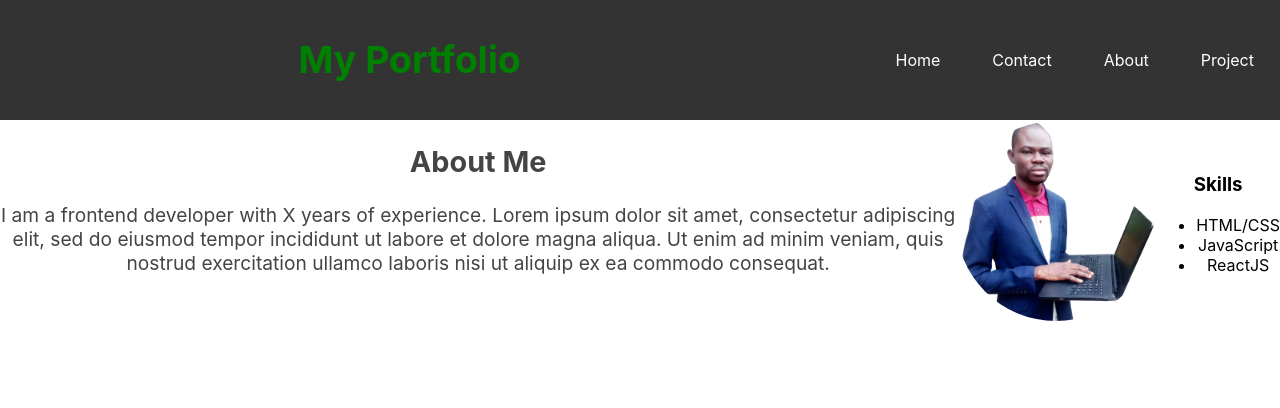
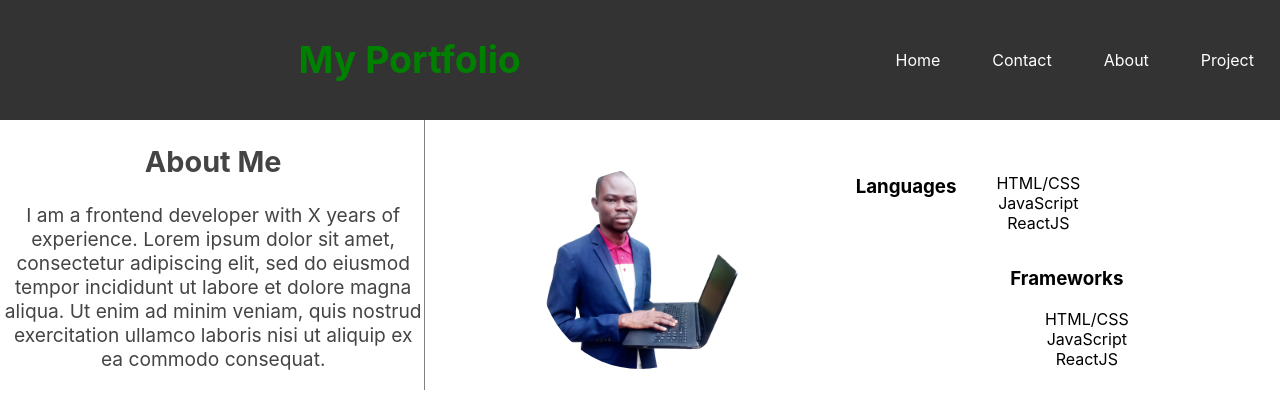
Before and after one commit to MayowaFunmi/simple_reactjs-portfolio, a React (Create React App) app: page / in a window 1280 px wide. Shown: the top 408 px of the page. Built offline with nearby package versions, Linux system fonts and the light colour scheme.

Commit message:
working on

```diff
--- a/public/index.html
+++ b/public/index.html
@@ -25,7 +25,7 @@
     <title>My Portfolio App</title>
     <style>
         body {
-            margin: 20px;
+            margin: 10px;
         }
     </style>
 </head>
--- a/src/App.jsx
+++ b/src/App.jsx
@@ -4,7 +4,7 @@ import Navbar from './components/Navbar';
 
 function App() {
   return (
-    <div className="App">
+    <div>
       <Navbar />
       <AboutMe />
     </div>
--- a/src/components/About.css
+++ b/src/components/About.css
@@ -2,7 +2,7 @@
     display: flex;
     flex-direction: row;
     align-items: center;
-    justify-content: space-evenly;
+    justify-content: space-around;
     text-align: center;
 }
 
@@ -10,11 +10,33 @@
     font-size: 1.2rem;
     color: #444;
     margin-bottom: 2rem;
+    flex-direction: column;
+    width: 33%;
+    border-right: 1px solid gray;
 }
 
-.about-me-image {
+.about-image {
+    width: 33%;
+    /* border-right: 1px solid gray; */
+}
+
+.about-image img {
     width: 200px;
     height: 200px;
     border-radius: 50%;
     object-fit: cover;
 }
+
+.about-skill {
+    width: 33%;
+}
+
+.about-skill li {
+    list-style-type: none;
+}
+
+.languages {
+    width: 100%;
+    display: flex;
+    flex-direction: row;
+}
--- a/src/components/About.jsx
+++ b/src/components/About.jsx
@@ -14,16 +14,27 @@ function AboutMe() {
           commodo consequat.
         </p>
       </div>
-      <div>
+      <div className="about-image">
         <img src={pic} alt="" className="about-me-image" />
       </div>
-      <div>
-        <h3>Skills</h3>
-        <ul>
-          <li>HTML/CSS</li>
-          <li>JavaScript</li>
-          <li>ReactJS</li>
-        </ul>
+      <div className="about-skill">
+        <div className="languages">
+          <h3>Languages</h3>
+          <ul>
+            <li>HTML/CSS</li>
+            <li>JavaScript</li>
+            <li>ReactJS</li>
+          </ul>
+        </div>
+
+        <div className="frameworks">
+          <h3>Frameworks</h3>
+          <ul>
+            <li>HTML/CSS</li>
+            <li>JavaScript</li>
+            <li>ReactJS</li>
+          </ul>
+        </div>
       </div>
     </div>
   );
```
